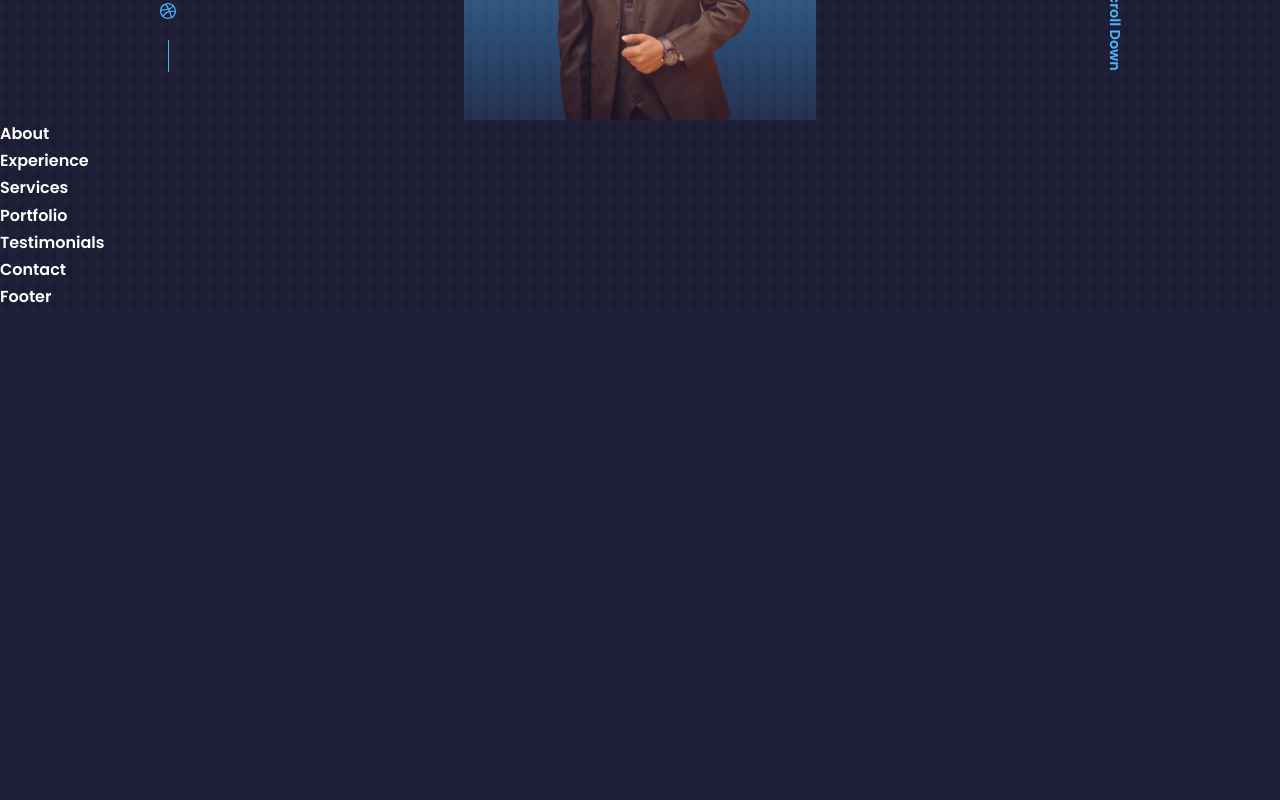
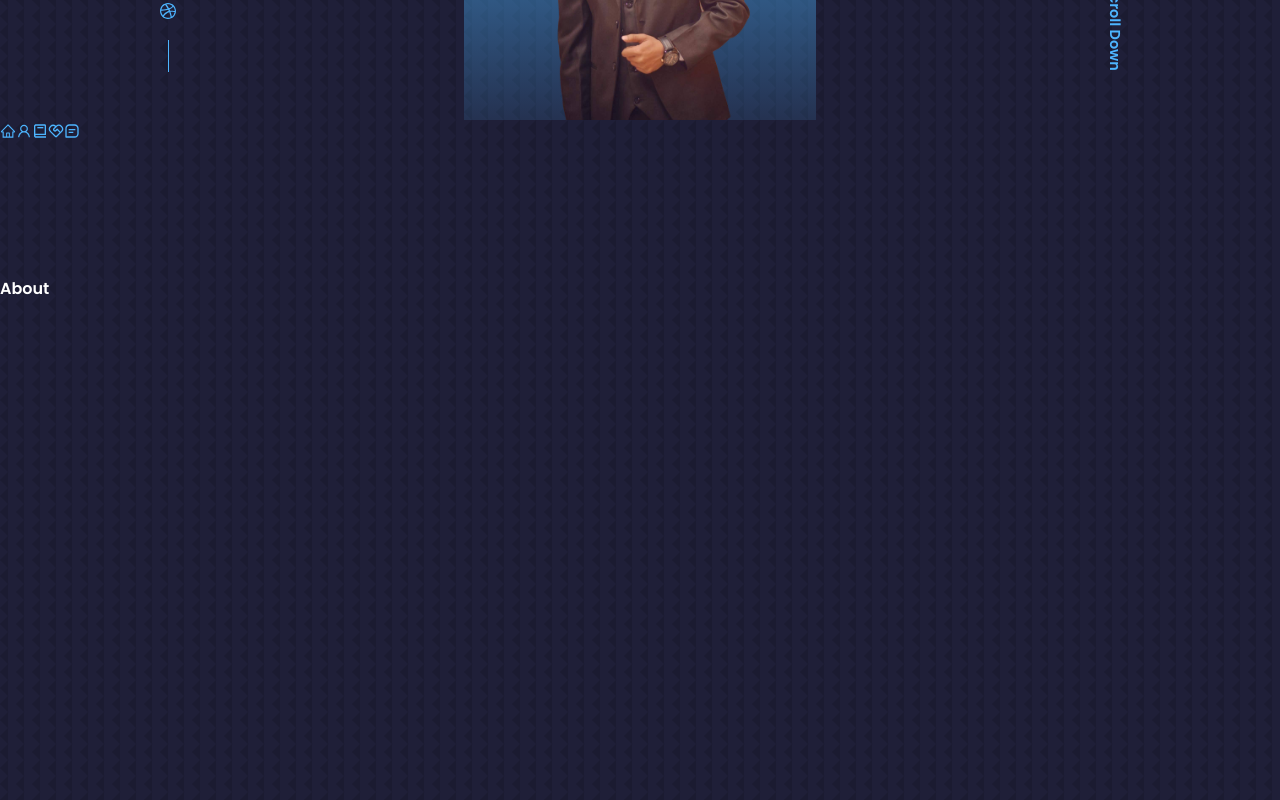
Before and after one commit to manish257/portfolio, a React (Create React App) app: page / in a window 1280 px wide. Shown: the part 680-1480 px from the top of the page. Before the commit the page ends 990 px from the top, so only its background shows below. Built offline with nearby package versions, Linux system fonts and the light colour scheme.

Commit message:
links to the navbar

```diff
--- a/src/components/About/About.js
+++ b/src/components/About/About.js
@@ -3,7 +3,9 @@
 
 const About = () => {
   return (
-    <div>About</div>
+    <section id='about'>
+      About
+    </section>
   )
 }
 
--- a/src/components/Contact/Contact.js
+++ b/src/components/Contact/Contact.js
@@ -3,7 +3,9 @@
 
 const Contact = () => {
   return (
-    <div>Contact</div>
+    <section id='contact'>
+      Contact
+    </section>
   )
 }
 
--- a/src/components/Experience/Experience.js
+++ b/src/components/Experience/Experience.js
@@ -3,7 +3,7 @@
 
 const Experience = () => {
   return (
-    <div>Experience</div>
+    <section id='experience'>Experience</section>
   )
 }
 
--- a/src/components/Nav/Nav.js
+++ b/src/components/Nav/Nav.js
@@ -1,10 +1,19 @@
 import React from 'react';
 import './Nav.css';
+import {AiOutlineHome} from 'react-icons/ai';
+import {AiOutlineUser} from 'react-icons/ai';
+import {BiBook} from 'react-icons/bi';
+import {RiServiceLine} from 'react-icons/ri';
+import {BiMessageSquareDetail} from 'react-icons/bi';
 
 function Nav() {
   return (
     <nav>
-        <a href="#"></a>
+        <a href="#"><AiOutlineHome /></a>
+        <a href="#about"><AiOutlineUser /></a>
+        <a href="#experience"><BiBook /></a>
+        <a href="#services"><RiServiceLine /></a>
+        <a href="#contact"><BiMessageSquareDetail /></a>
     </nav>
   )
 }
--- a/src/index.css
+++ b/src/index.css
@@ -64,6 +64,7 @@
 
 section {
   margin-top: 8rem;
+  height: 100vh;
 }
 
 section > h2,
```
